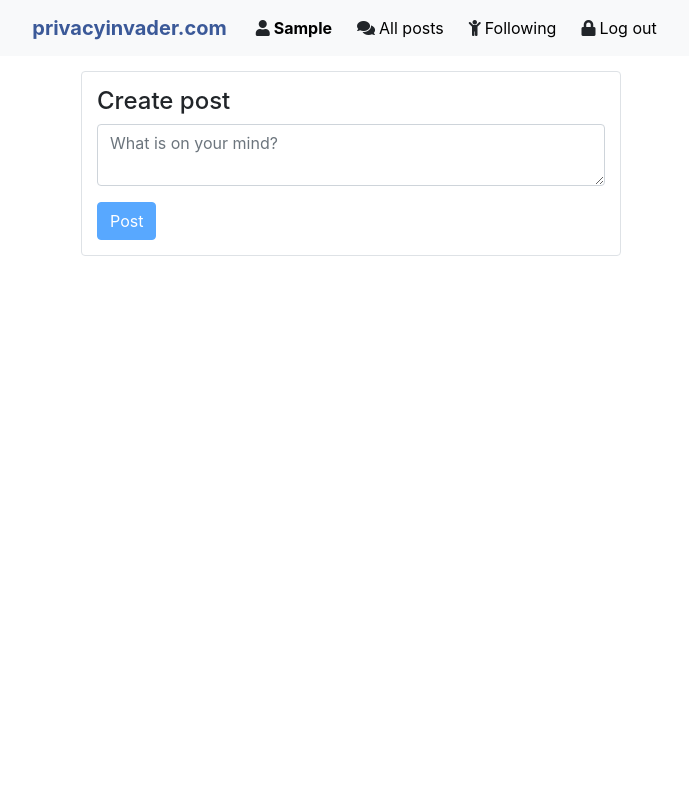
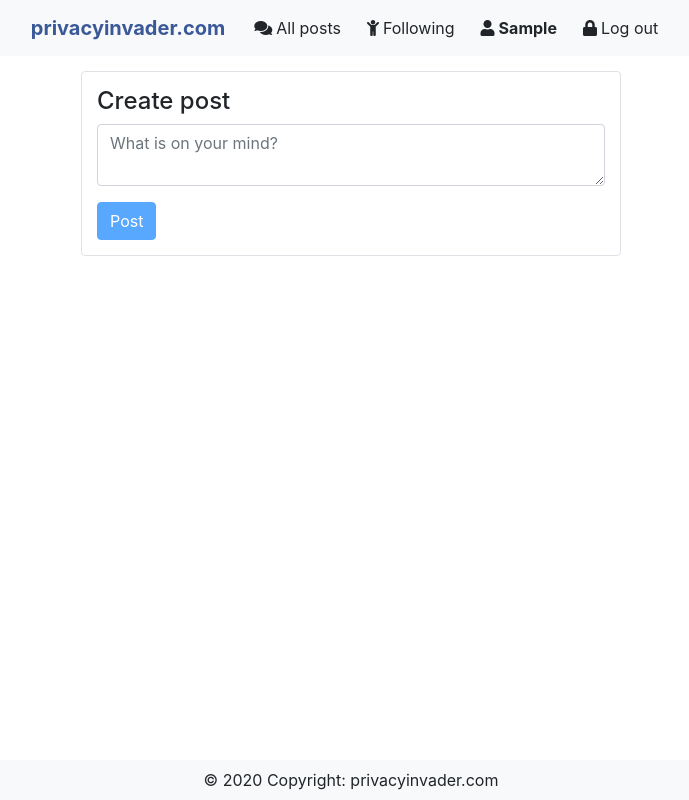
Before and after one commit to MichailExplore/project4, a Django app: page / in a window 1280 px wide. Shown: the whole page, without its empty margins (289-978 px from the left). Run offline with Django 3.2, Linux system fonts and the light colour scheme; the visitor is signed in with stand-in values (Sample User, id 1); data comes from the database, SQL or seed files in the repository; data that the repository does not hold is empty; some libraries are stand-ins or nearby versions.

Commit message:
Further changes to user experience

```diff
--- a/network/models.py
+++ b/network/models.py
@@ -20,6 +20,7 @@ class Post(models.Model):
     date = models.DateField(default=timezone.now)
     time = models.TimeField(default=timezone.now)
     likes = models.IntegerField(default=0)
+    dislikes = models.IntegerField(default=0)
     message = models.TextField()
 
     def __str__(self):
--- a/network/static/network/index.js
+++ b/network/static/network/index.js
@@ -28,6 +28,7 @@ function add_post(content) {
                                 'date': content['date'],
                                 'time': content['time'],
                                 'likes': content['likes'],
+                                'dislikes': content['dislikes'],
                                 'avatar': content['user__avatar']});
     document.querySelector('#posts').innerHTML += post;
 };
--- a/network/templates/network/index.html
+++ b/network/templates/network/index.html
@@ -19,13 +19,13 @@
                         {{ date }} | {{ time }}
                     </p>
                 </div>
-                </div>
+            </div>
             <p>{{ message }}</p>
-            <input class='btn btn-primary' type='submit' value='&hearts; Like' id='like-button'>
-            <input class='btn btn-primary float-right' type='submit' value='Comment' id='comment-button'>
-            <div>
-                <span style="font-size:100%;color:red;">&hearts;</span>{{ likes }}
-                <a href='' style='text-align: right;'>0 comments</a>
+            <hr>
+            <div style='width:100%;' class='btn-group' role='group' aria-label='Basic example'>
+                <button type='button' class='btn btn-success'><i class='fa fa-thumbs-up' aria-hidden='true'></i> {{ likes }}</button>
+                <button type='button' class='btn btn-danger'><i class='fa fa-thumbs-down' aria-hidden='true'></i> {{ dislikes }}</button>
+                <button type='button' class='btn btn-secondary'><i class='fa fa-comment' aria-hidden='true'></i> {{ likes }}</button>
             </div>
         </div>
     </script>
--- a/network/templates/network/layout.html
+++ b/network/templates/network/layout.html
@@ -18,15 +18,15 @@
               <ul class='navbar-nav mr-auto'>
                 {% if user.is_authenticated %}
                     <div class='btn-group' role='group' aria-label='Basic example'>
-                        <button type='button' class='btn btn-light'><i class='fa fa-user' aria-hidden='true'>&nbsp</i><a href='' style='color: black;'><strong>{{ user.first_name }}</strong></a></button>
-                        <button type='button' class='btn btn-light'><i class='fa fa-comments' aria-hidden='true'>&nbsp</i><a href='{% url "index" %}' style='color: black;'>All posts</a></button>
-                        <button type='button' class='btn btn-light'><i class='fa fa-child' aria-hidden='true'>&nbsp</i><a href='' style='color: black;'>Following</a></button>
-                        <button type='button' class='btn btn-light'><i class='fa fa-lock' aria-hidden='true'>&nbsp</i><a href='{% url "logout" %}' style='color: black;'>Log out</a></button>
+                        <a href='{% url "index" %}'><button type='button' class='btn btn-light'><i class='fa fa-comments' aria-hidden='true'>&nbsp</i>All posts</button></a>
+                        <a href=''><button type='button' class='btn btn-light'><i class='fa fa-child' aria-hidden='true'>&nbsp</i>Following</button></a>
+                        <a href=''><button type='button' class='btn btn-light'><i class='fa fa-user' aria-hidden='true'>&nbsp</i><strong>{{ user.first_name }}</strong></button></a>
+                        <a href='{% url "logout" %}'><button type='button' class='btn btn-light'><i class='fa fa-lock' aria-hidden='true'>&nbsp</i>Log out</button></a>
                     </div>
                 {% else %}
                     <div class='btn-group' role='group' aria-label='Basic example'>
-                        <button type='button' class='btn btn-light'><i class='fa fa-unlock' aria-hidden='true'>&nbsp</i><a href='{% url "login" %}' style='color: black;'>Log in</a></button>
-                        <button type='button' class='btn btn-light'><i class='fa fa-arrow-right' aria-hidden='true'>&nbsp</i><a href='{% url "register" %}' style='color: black;'>Register</a></button>
+                        <a href='{% url "login" %}'><button type='button' class='btn btn-light'><i class='fa fa-unlock' aria-hidden='true'>&nbsp</i>Log in</button></a>
+                        <a href='{% url "register" %}'><button type='button' class='btn btn-light'><i class='fa fa-arrow-right' aria-hidden='true'>&nbsp</i>Register</button></a>
                     </div>
                 {% endif %}
               </ul>
@@ -39,5 +39,9 @@
                 {% endblock %}
             </div>
         </div>
+        <div style='margin: 15px; padding: 15px;'>
+            <div class='navbar navbar-expand-lg navbar-light bg-light justify-content-center fixed-bottom' style='background: None;'>© 2020 Copyright: privacyinvader.com</div>
+        </div>
+
     </body>
 </html>
--- a/network/views.py
+++ b/network/views.py
@@ -75,8 +75,8 @@ def register(request):
 
 def get_posts(request):
     posts = Post.objects.all().values('message', 'date', 'time', 'likes',
-                                      'user__avatar', 'user__first_name',
-                                      'user__last_name')
+                                      'dislikes', 'user__avatar',
+                                      'user__first_name', 'user__last_name')
     posts = list(posts)
     return JsonResponse(posts, safe=False)
 
```
Also changed, not shown: network/migrations/0004_post_dislikes.py (added).
